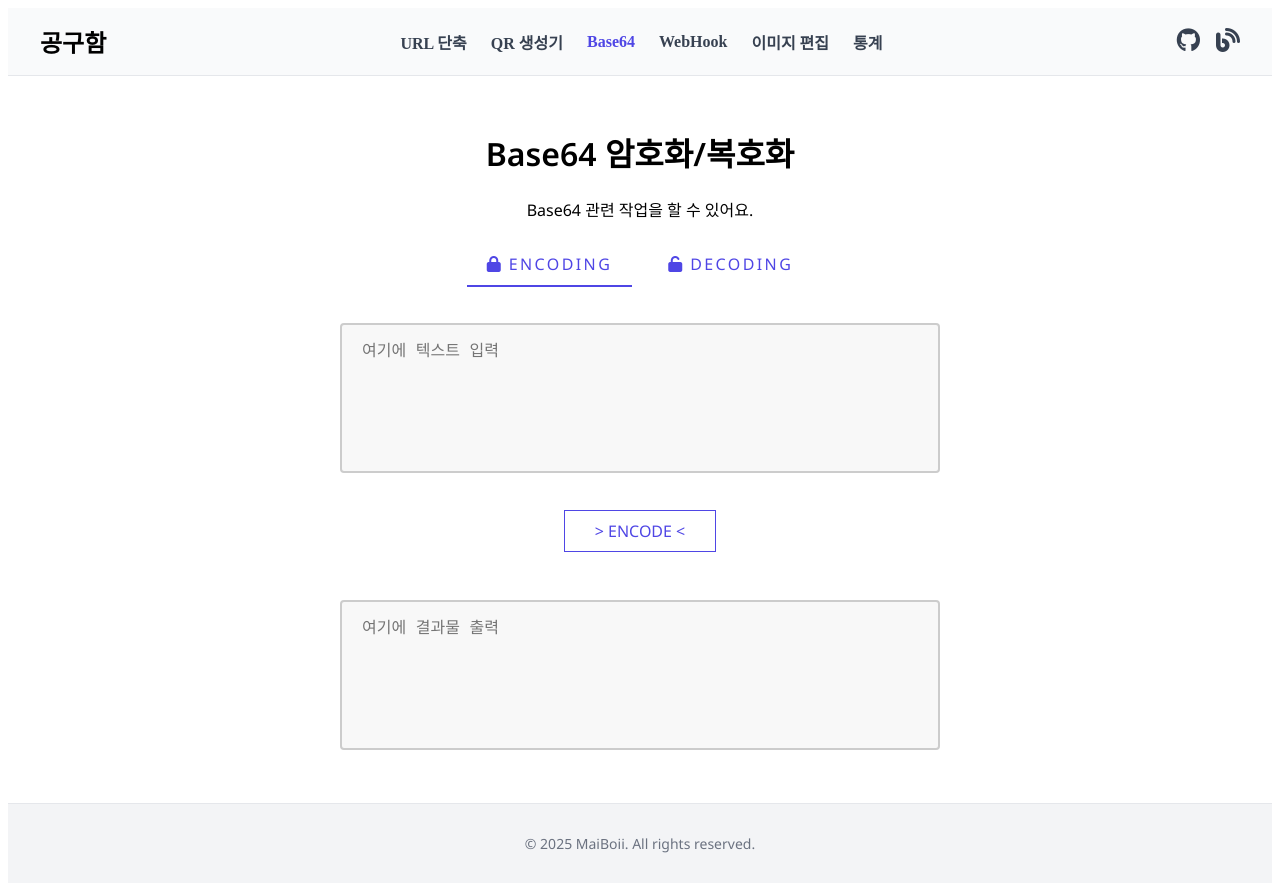
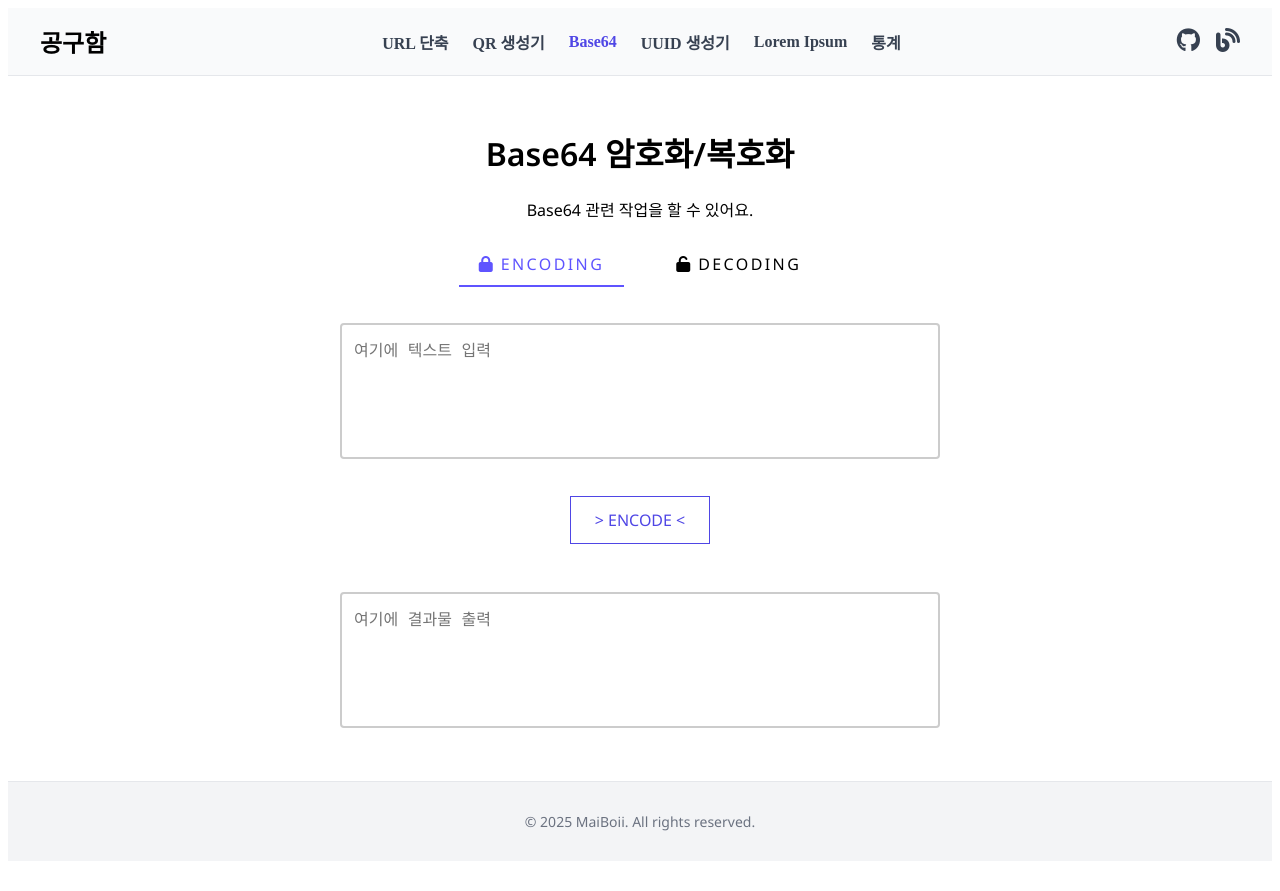
Before and after one commit to MaiBoii/webutilhub, a Vue app in the folder frontend/: page /base64 in a window 1280 px wide. After the commit the page ends 869 px from the top, so only its background shows below. Built offline with nearby package versions, Linux system fonts and the light colour scheme; a web font is replaced by a local one.

Commit message:
feat: UUID 생성 기능 추가

```diff
--- a/frontend/package.json
+++ b/frontend/package.json
@@ -16,9 +16,10 @@
     "chart.js": "^4.4.9",
     "html2canvas": "^1.4.1",
     "qrcode.vue": "^3.6.0",
+    "uuid": "^11.1.0",
     "vue": "^3.5.13",
     "vue-chartjs": "^5.3.2",
-    "vue-router": "^4.5.0"
+    "vue-router": "^4.5.1"
   },
   "devDependencies": {
     "@vitejs/plugin-vue": "^5.2.2",
--- a/frontend/src/components/Base64Tool.vue
+++ b/frontend/src/components/Base64Tool.vue
@@ -3,11 +3,14 @@
     <h1>Base64 암호화/복호화</h1>
     <p>Base64 관련 작업을 할 수 있어요.</p>
 
-    <!-- ⬇️ 새로 바뀐 부분 -->
     <UnderlineHover v-model="mode" :options="options" />
 
     <textarea v-model="input" placeholder="여기에 텍스트 입력" rows="6" />
-    <a @click="processInput" class="btn-1" href="#">{{ mode === 'encode' ? '> Encode <' : '> Decode <' }}</a>
+    <div class="button-wrapper">
+      <a @click="processInput" class="btn" href="#">
+        {{ mode === 'encode' ? '> Encode <' : '> Decode <' }}
+      </a>
+    </div>
 
     <div class="output">
       <textarea readonly :value="output" placeholder="여기에 결과물 출력" rows="6" />
@@ -16,22 +19,23 @@
 </template>
 
 <script setup lang="ts">
-import { ref } from 'vue'
+import { ref, watch } from 'vue'
 import UnderlineHover from './UnderlineHover.vue'
 
 const input = ref('')
 const output = ref('')
 const mode = ref<'encode' | 'decode'>('encode') // 초기값을 인코딩 모드로 설정
 
+// 모드가 바뀌면 input/output 초기화
+watch(mode, () => {
+  input.value = ''
+  output.value = ''
+})
+
 const options = [
   { label: 'Encoding', value: 'encode', icon: 'fa-solid fa-lock' },
   { label: 'Decoding', value: 'decode', icon: 'fa-solid fa-unlock' },
 ]
-
-const setMode = (newMode: 'encode' | 'decode') => {
-  mode.value = newMode
-  output.value = '' // 모드 변경 시 출력 초기화
-}
 
 const processInput = () => {
   try {
@@ -48,13 +52,10 @@ const processInput = () => {
 
 <style scoped>
 
+/* 전체 레이아웃용 – 필요한 최소만 남김 */
+main { text-align: center; }
 
-.center {
-  display: flex;
-  justify-content: center;
-  margin-bottom: 1rem;
-}
-
+/* 입력·출력 박스 */
 textarea {
   width: 80%;
   max-width: 600px;
@@ -62,114 +63,45 @@ textarea {
   padding: 0.75rem;
   font-size: 1rem;
   font-family: monospace;
+  border: 2px solid #ccc;
+  border-radius: 4px;
+  resize: none;
+  box-sizing: border-box;
 }
 
+/* 인코딩/디코딩 토글 */
 .mode-switch {
   display: flex;
   justify-content: center;
-  gap: 0.25 rem;
+  gap: 0.5rem;
   margin-bottom: 1rem;
 }
+.mode-switch label { cursor: pointer; }
 
-.mode-switch label {
-  cursor: pointer;
+/* 결과 영역 간격 */
+.output { margin-top: 2rem; }
+
+/* style scoped에 추가 */
+.button-wrapper {
+  text-align: center;
+  margin-top: 1rem;
 }
 
-.mode-switch button {
-  padding: 0.5rem 1rem;
-  font-weight: bold;
-  background-color: #f3f4f6;
-  border: none;
-  border-radius: 5px;
+/* ======== 버튼 (.btn-3) ======== */
+.btn {
+  display: inline-block;
+  padding: 0.75rem 1.5rem;
+  border: 1px solid #4f46e5;
+  background: transparent;
+  color: #4f46e5;
+  text-transform: uppercase;
+  text-decoration: none;
   cursor: pointer;
+  transition: background 0.25s ease, color 0.25s ease;
 }
 
-.button-group {
-  display: flex;
-  justify-content: center;
-  gap: 1rem;
-  margin: 1rem 0;
+.btn:hover {
+  background: #4f46e5;
+  color: #fff;
 }
-
-textarea {
-  width: 100%;
-  height: 150px;
-  padding: 12px 20px;
-  box-sizing: border-box;
-  border: 2px solid #ccc;
-  border-radius: 4px;
-  background-color: #f8f8f8;
-  font-size: 16px;
-  resize: none;
-}
-
-button {
-  margin: 10px;
-}
-
-.btn-1 {
-  color: #4f46e5; /* 밝은 색 예시 */
-  position: relative;
-  display: block;
-  overflow: hidden;
-  max-width: 150px;
-  height: 40px;
-  margin: 1rem auto;
-  text-transform: uppercase;
-  border: 1px solid currentColor;
-}
-
-.btn-1:before {
-  content: '';
-  position: absolute;
-  top: 0;
-  right: -50px;
-  bottom: 0;
-  left: 0;
-  border-right: 50px solid transparent;
-  border-bottom: 80px solid #3399cc; /* 어두운 색 예시 */
-  transform: translateX(-100%);
-  z-index: -1;
-  transition: 0.5s ease-in-out;
-}
-
-.btn-1:hover {
-  color: #99ddff; /* hover 시 더 밝은 색 */
-}
-
-.btn-1:hover:before {
-  transform: translateX(0);
-}
-
-.frame {
-  width: 90%;
-  margin: 40px auto;
-  text-align: center;
-}
-
-.custom-btn {
-  width: 130px;
-  height: 40px;
-  color: #fff;
-  border-radius: 5px;
-  padding: 10px 25px;
-  font-family: 'Lato', sans-serif;
-  font-weight: 500;
-  background: transparent;
-  cursor: pointer;
-  transition: all 0.3s ease;
-  position: relative;
-  display: inline-block;
-  outline: none;
-}
-
-.output {
-  margin-top: 2rem;
-}
-
-a {
-  text-decoration: none;
-  line-height: 40px;
-}
-
 </style>
--- a/frontend/src/components/Navbar.vue
+++ b/frontend/src/components/Navbar.vue
@@ -7,8 +7,8 @@
         <RouterLink to="/" class="nav-link"> URL 단축</RouterLink>
         <RouterLink to="/qr" class="nav-link"> QR 생성기</RouterLink>
         <RouterLink to="/base64" class="nav-link"> Base64</RouterLink>
-        <RouterLink to="/webhook" class="nav-link"> WebHook</RouterLink>
-        <RouterLink to="/images" class="nav-link"> 이미지 편집</RouterLink>
+        <RouterLink to="/uuid" class="nav-link"> UUID 생성기</RouterLink>
+        <RouterLink to="/lorem" class="nav-link"> Lorem Ipsum </RouterLink>
         <RouterLink to="/stats" class="nav-link"> 통계</RouterLink>
 
       </div>
@@ -105,4 +105,5 @@
 .icon-link:hover {
   color: #4f46e5;
 }
+
   </style>
--- a/frontend/src/components/UnderlineHover.vue
+++ b/frontend/src/components/UnderlineHover.vue
@@ -59,7 +59,7 @@ ul {
   margin: 20px 25px;
   display: flex;
   justify-content: center;
-  gap: 1rem;
+  gap: 2rem;
 }
 
 li {
@@ -80,7 +80,7 @@ li {
 
 .link {
   --hover-color: var(--underline-color, #4f46e5);
-  color: var(--hover-color);
+  color: #000; /* 기본 텍스트 색상을 검은색으로 설정 */
   background: transparent;
   border: none;
   font: inherit;
@@ -93,6 +93,13 @@ li {
   align-items: center;
   gap: 0.35em;
   transition: filter 0.2s ease;
+}
+
+.link:hover,
+.link:focus-visible,
+.link.active {
+  color: var(--hover-color); /* 호버나 선택 시 색상 전환 */
+  filter: brightness(1.2);
 }
 
 .link:hover,
--- /dev/null
+++ b/frontend/src/components/uuid.vue
@@ -0,0 +1,84 @@
+<template>
+  <div class="flex flex-col items-center gap-4 max-w-md mx-auto p-4">
+    <h1>UUID 생성기</h1>
+    <p>UUID를 쉽게 만들어보세요.</p>
+
+    <UnderlineHover v-model="version" :options="options" />
+
+    <div class="w-full flex gap-2">
+
+      <label class="w-24">
+        <span class="text-sm">Count</span>
+        <input
+          type="number"
+          v-model.number="count"
+          min="1"
+          max="20"
+          class="w-full border rounded p-2 text-center dark:bg-slate-800 dark:border-slate-700"
+        />
+      </label>
+    </div>
+
+    <!-- Generate button -->
+    <button
+      @click="generate"
+      class="w-full py-2 rounded bg-blue-600 text-white font-semibold hover:bg-blue-700 transition"
+    >
+      Generate
+    </button>
+
+    <!-- Results list -->
+    <ul v-if="uuids.length" class="w-full space-y-2">
+      <li
+        v-for="id in uuids"
+        :key="id"
+        class="flex items-center justify-between bg-gray-100 dark:bg-slate-800 rounded p-2"
+      >
+        <span class="font-mono break-all select-text">{{ id }}</span>
+        <button @click="copy(id)" class="text-sm text-blue-600 hover:underline dark:text-blue-400">Copy</button>
+      </li>
+    </ul>
+  </div>
+</template>
+
+<script setup lang="ts">
+import { ref } from 'vue';
+import { v4 as uuidv4, v1 as uuidv1 } from 'uuid';
+import UnderlineHover from './UnderlineHover.vue'
+
+const version = ref<'v1' | 'v4'>('v4');
+const count = ref<number>(1);
+const uuids = ref<string[]>([]);
+
+const options = [
+  { label: '무작위', value: 'v4', icon: 'fa-solid fa-shuffle' },
+  { label: '시간기반', value: 'v1', icon: 'fa-solid fa-clock' },
+]
+
+
+
+function generate() {
+  const fn = version.value === 'v1' ? uuidv1 : uuidv4;
+  uuids.value = Array.from({ length: count.value }, () => fn());
+}
+
+async function copy(text: string) {
+  try {
+    await navigator.clipboard.writeText(text);
+    // Replace with a nicer toast/notification if your project has one
+    alert('Copied to clipboard!');
+  } catch (err) {
+    alert('Failed to copy');
+  }
+}
+</script>
+
+<style scoped>
+/* Light/dark adaptive card shadow */
+:deep(.dark &) {
+  --card-shadow: 0 2px 6px rgba(0, 0, 0, 0.5);
+}
+:deep(&) {
+  --card-shadow: 0 2px 6px rgba(0, 0, 0, 0.1);
+}
+</style>
--- a/frontend/src/routers/index.ts
+++ b/frontend/src/routers/index.ts
@@ -3,11 +3,14 @@ import Home from '../views/Home.vue'
 import Stats from '../views/Stats.vue'
 import QrGenerator from '../components/QRgenerator.vue'
 import Base64Tool from '../components/Base64Tool.vue'
+import UUID from '../components/uuid.vue'
+
 
 const routes = [
   { path: '/', component: Home },
   { path: '/qr', component: QrGenerator},
   { path: '/base64', component: Base64Tool },
+  { path: '/uuid', component: UUID },
   { path: '/stats', component: Stats },
 ]
 
--- a/frontend/tsconfig.app.json
+++ b/frontend/tsconfig.app.json
@@ -8,7 +8,10 @@
     "noUnusedLocals": true,
     "noUnusedParameters": true,
     "noFallthroughCasesInSwitch": true,
-    "noUncheckedSideEffectImports": true
+    "noUncheckedSideEffectImports": true,
+
+
+    "moduleResolution": "node" //moduleResolution: "node"는 node_modules 내 타입 선언을 찾을 때 node 스타일로 탐색하는 방식임, 앵간해선 이게 제일 안정적.
   },
   "include": ["src/**/*.ts", "src/**/*.tsx", "src/**/*.vue"]
 }
```
Also changed, not shown: 1 other file (tests, documents, lock files or other folders).
